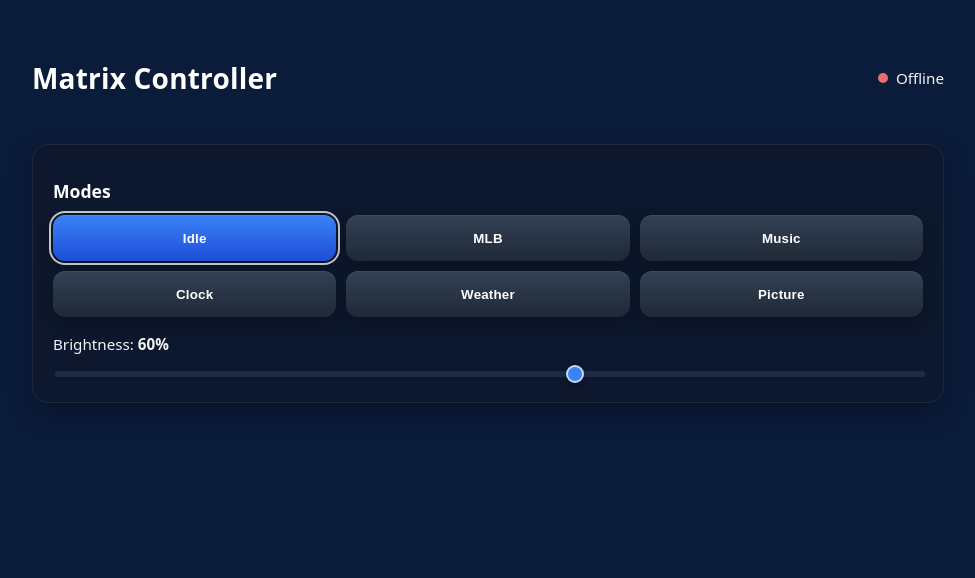
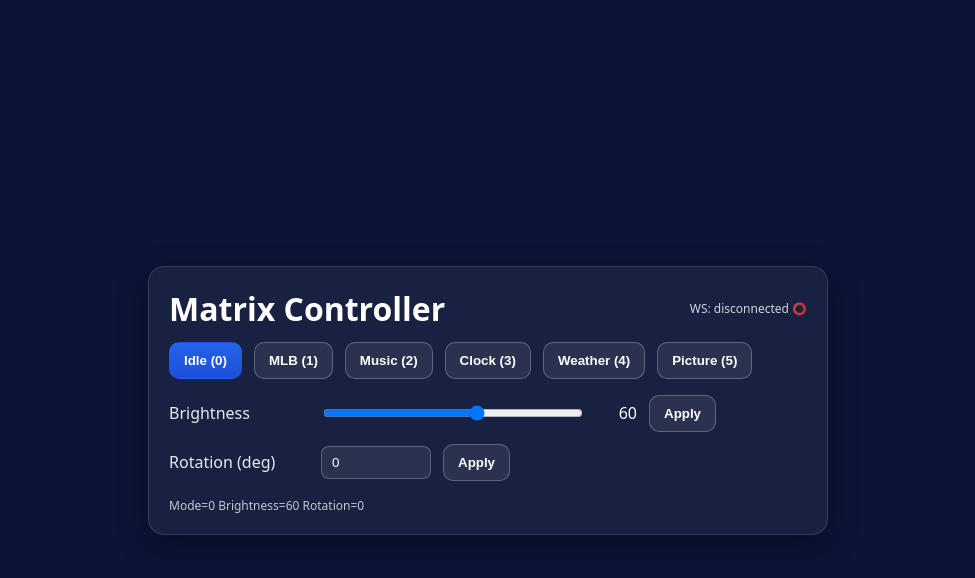
Before and after one commit to dodgeraj13/matrix-frontend, a Next.js app: page / in a window 1280 px wide. Shown: the top 578 px of the page, without its empty margins (152-1127 px from the left). Built offline with nearby package versions, Linux system fonts and the light colour scheme; no server answers.

Commit message:
frontend: add rotation control (degrees input with snap + API POST)

```diff
--- a/app/page.tsx
+++ b/app/page.tsx
@@ -1,22 +1,27 @@
 "use client";
+import React from "react";
 
-import { useEffect, useMemo, useRef, useState } from "react";
-import styles from "./styles.module.css";
+const API_BASE = process.env.NEXT_PUBLIC_API_BASE || "https://matrix-backend-lv4k.onrender.com";
+const API_TOKEN = process.env.NEXT_PUBLIC_API_TOKEN || "";
 
-const API_BASE = process.env.NEXT_PUBLIC_API_BASE ?? "https://matrix-backend-lv4k.onrender.com";
-const WS_URL   = process.env.NEXT_PUBLIC_WS_URL  ?? "wss://matrix-backend-lv4k.onrender.com/ws";
-const API_TOKEN = process.env.NEXT_PUBLIC_API_TOKEN ?? "MY_SUPER_TOKEN_123";
+type State = { mode: number; brightness: number; rotation: 0 | 90 | 180 | 270 };
 
-type State = { mode: number; brightness: number };
+function normalizeRotation(deg: number): 0 | 90 | 180 | 270 {
+  const opts = [0, 90, 180, 270] as const;
+  let best = 0 as 0 | 90 | 180 | 270, diff = Infinity;
+  for (const o of opts) {
+    const d = Math.abs(o - deg);
+    if (d < diff) { best = o; diff = d; }
+  }
+  return best;
+}
 
-const MODES = [
-  { id: 0, label: "Idle" },
-  { id: 1, label: "MLB" },
-  { id: 2, label: "Music" },
-  { id: 3, label: "Clock" },
-  { id: 4, label: "Weather" },
-  { id: 5, label: "Picture" },
-];
+export default function Home() {
+  const [mode, setMode] = React.useState<number>(0);
+  const [brightness, setBrightness] = React.useState<number>(60);
+  const [rotation, setRotation] = React.useState<0 | 90 | 180 | 270>(0);
+  const [wsOK, setWsOK] = React.useState<boolean>(false);
+  const [loading, setLoading] = React.useState<boolean>(true);
 
   async function apiGet(): Promise<State> {
     const res = await fetch(`${API_BASE}/state`, { cache: "no-store" });
@@ -24,105 +29,173 @@ async function apiGet(): Promise<State> {
     return res.json();
   }
 
-async function apiPost(body: Partial<State>) {
+  async function apiPost(next: Partial<State>) {
     const res = await fetch(`${API_BASE}/state`, {
       method: "POST",
       headers: {
         "Content-Type": "application/json",
-      Authorization: `Bearer ${API_TOKEN}`,
+        ...(API_TOKEN ? { Authorization: `Bearer ${API_TOKEN}` } : {}),
       },
-    body: JSON.stringify(body),
+      body: JSON.stringify({
+        mode,
+        brightness,
+        rotation,
+        ...next,
+      }),
     });
-  if (!res.ok) throw new Error("Failed to post state");
-  return res.json();
+    if (!res.ok) throw new Error("Failed to update state");
+    const s: State = await res.json();
+    setMode(s.mode);
+    setBrightness(s.brightness);
+    setRotation((s.rotation as 0 | 90 | 180 | 270) ?? 0);
   }
 
-export default function Page() {
-  const [state, setState] = useState<State>({ mode: 0, brightness: 60 });
-  const [connected, setConnected] = useState(false);
-  const [pending, setPending] = useState(false);
-  const wsRef = useRef<WebSocket | null>(null);
+  // Initial fetch + WebSocket live updates
+  React.useEffect(() => {
+    (async () => {
+      try {
+        const s = await apiGet();
+        setMode(s.mode);
+        setBrightness(s.brightness);
+        setRotation((s.rotation as 0 | 90 | 180 | 270) ?? 0);
+      } catch (e) {
+        console.error(e);
+      } finally {
+        setLoading(false);
+      }
+    })();
 
-  // initial state
-  useEffect(() => {
-    apiGet().then(setState).catch(console.error);
+    let ws: WebSocket | null = null;
+    try {
+      const wsUrl = API_BASE.replace(/^http/, "ws") + "/ws";
+      ws = new WebSocket(wsUrl);
+      ws.onopen = () => setWsOK(true);
+      ws.onclose = () => setWsOK(false);
+      ws.onmessage = (ev) => {
+        try {
+          const data = JSON.parse(ev.data);
+          if (data?.type === "state") {
+            if (typeof data.mode === "number") setMode(data.mode);
+            if (typeof data.brightness === "number") setBrightness(data.brightness);
+            if (typeof data.rotation === "number") setRotation(normalizeRotation(data.rotation));
+          }
+        } catch (e) {}
+      };
+    } catch (e) {
+      console.warn("WS connect failed", e);
+    }
+    return () => { try { ws?.close(); } catch {} };
   }, []);
 
-  // websocket live updates
-  useEffect(() => {
-    const ws = new WebSocket(WS_URL);
-    wsRef.current = ws;
-    ws.onopen = () => setConnected(true);
-    ws.onclose = () => setConnected(false);
-    ws.onmessage = (ev) => {
-      try {
-        const data = JSON.parse(ev.data) as State;
-        setState(data);
-      } catch {}
+  const wrap: React.CSSProperties = {
+    minHeight: "100vh",
+    background: "#0b1437",
+    color: "white",
+    fontFamily: "system-ui, sans-serif",
+    display: "flex",
+    alignItems: "center",
+    justifyContent: "center",
+    padding: 24,
   };
-    return () => ws.close();
-  }, []);
+  const card: React.CSSProperties = {
+    width: 680,
+    maxWidth: "95vw",
+    background: "rgba(255,255,255,0.06)",
+    border: "1px solid rgba(255,255,255,0.12)",
+    borderRadius: 16,
+    padding: 20,
+    boxShadow: "0 10px 30px rgba(0,0,0,0.35)",
+  };
+  const row: React.CSSProperties = { display: "flex", gap: 12, alignItems: "center", flexWrap: "wrap" };
+  const btn = (active: boolean): React.CSSProperties => ({
+    padding: "10px 14px",
+    borderRadius: 10,
+    border: "1px solid",
+    borderColor: active ? "transparent" : "rgba(255,255,255,0.25)",
+    background: active
+      ? "linear-gradient(180deg,#2563EB,#1D4ED8)"
+      : "rgba(255,255,255,0.08)",
+    color: active ? "white" : "white",
+    cursor: "pointer",
+    fontWeight: 600,
+  });
+  const label: React.CSSProperties = { width: 140, opacity: 0.9 };
+  const input: React.CSSProperties = {
+    padding: "8px 10px",
+    borderRadius: 8,
+    border: "1px solid rgba(255,255,255,0.25)",
+    background: "rgba(255,255,255,0.08)",
+    color: "white",
+    width: 110,
+  };
+  const slider: React.CSSProperties = { width: 260 };
 
-  const setMode = (m: number) => {
-    setState((s) => ({ ...s, mode: m }));
-    setPending(true);
-    apiPost({ mode: m }).catch(console.error).finally(() => setPending(false));
-  };
-
-  const setBrightness = (b: number) => {
-    setState((s) => ({ ...s, brightness: b }));
-    apiPost({ brightness: b }).catch(console.error);
-  };
-
-  const statusDotClass = useMemo(
-    () => (connected ? styles.dotLive : styles.dotOffline),
-    [connected]
+  const ModeButton: React.FC<{label: string; value: number}> = ({ label, value }) => (
+    <button style={btn(mode === value)} onClick={() => apiPost({ mode: value })}>
+      {label}
+    </button>
   );
 
   return (
-    <main className={styles.page}>
-      <div className={styles.container}>
-        <header className={styles.header}>
-          <h1 className={styles.title}>Matrix Controller</h1>
-          <div className={styles.status}>
-            <span className={`${styles.dot} ${statusDotClass}`} />
-            <span>{connected ? "Live (WS)" : "Offline"}</span>
-          </div>
-        </header>
-
-        <section className={styles.card}>
-          <h2 className={styles.sectionTitle}>Modes</h2>
-          <div className={styles.modeGrid}>
-            {MODES.map((m) => {
-              const active = state.mode === m.id;
-              return (
-                <button
-                  key={m.id}
-                  onClick={() => setMode(m.id)}
-                  disabled={pending && active}
-                  className={`${styles.modeBtn} ${active ? styles.modeBtnActive : ""}`}
-                >
-                  {m.label}
-                </button>
-              );
-            })}
+    <div style={wrap}>
+      <div style={card}>
+        <div style={{display:"flex", justifyContent:"space-between", alignItems:"center", marginBottom:10}}>
+          <h1 style={{margin:0}}>Matrix Controller</h1>
+          <span style={{fontSize:12, opacity:0.8}}>
+            WS: {wsOK ? "connected ✅" : "disconnected ⭕"}
+          </span>
         </div>
 
-          <div className={styles.brightness}>
-            <label className={styles.brightnessLabel}>
-              Brightness: <strong>{state.brightness}%</strong>
-            </label>
+        <div style={{margin:"12px 0"}}>
+          <div style={row}>
+            <ModeButton label="Idle (0)" value={0} />
+            <ModeButton label="MLB (1)" value={1} />
+            <ModeButton label="Music (2)" value={2} />
+            <ModeButton label="Clock (3)" value={3} />
+            <ModeButton label="Weather (4)" value={4} />
+            <ModeButton label="Picture (5)" value={5} />
+          </div>
+        </div>
+
+        <div style={{marginTop:16}}>
+          <div style={row}>
+            <span style={label}>Brightness</span>
             <input
               type="range"
               min={0}
               max={100}
-              value={state.brightness}
-              onChange={(e) => setBrightness(parseInt(e.target.value, 10))}
-              className={styles.slider}
+              value={brightness}
+              onChange={(e) => setBrightness(Number(e.target.value))}
+              onMouseUp={() => apiPost({ brightness })}
+              onTouchEnd={() => apiPost({ brightness })}
+              style={slider}
             />
+            <span style={{minWidth:40, textAlign:"right"}}>{brightness}</span>
+            <button style={btn(false)} onClick={() => apiPost({ brightness })}>Apply</button>
           </div>
-        </section>
+
+          <div style={{...row, marginTop:12}}>
+            <span style={label}>Rotation (deg)</span>
+            <input
+              type="number"
+              value={rotation}
+              onChange={(e) => setRotation(normalizeRotation(Number(e.target.value || 0)))}
+              onBlur={(e) => {
+                const snapped = normalizeRotation(Number(e.target.value || 0));
+                setRotation(snapped);
+                apiPost({ rotation: snapped });
+              }}
+              placeholder="0/90/180/270"
+              style={input}
+            />
+            <button style={btn(false)} onClick={() => apiPost({ rotation })}>Apply</button>
           </div>
-    </main>
+        </div>
+
+        <div style={{opacity:0.75, fontSize:12, marginTop:16}}>
+          {loading ? "Loading current state…" : `Mode=${mode}  Brightness=${brightness}  Rotation=${rotation}`}
+        </div>
+      </div>
+    </div>
   );
 }
```
Lines whose indentation alone changed are shown as unchanged.
